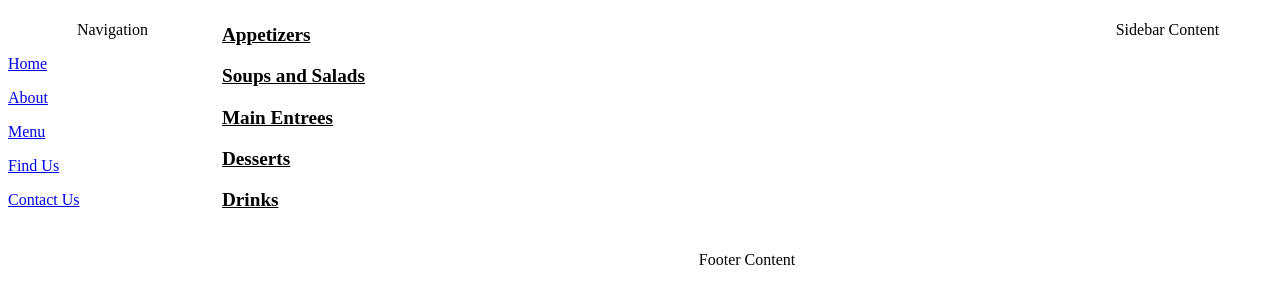
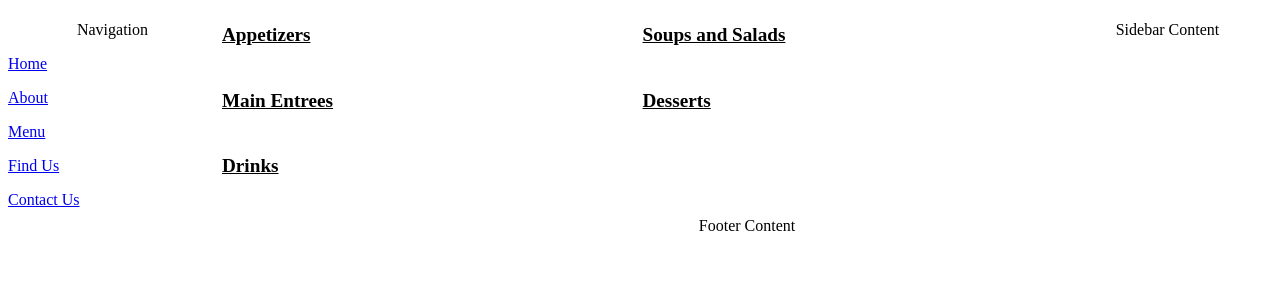
Before and after one commit to CalebUhouse/Web-Design-Group-Project, a PHP site: page /Menu.html in a window 1280 px wide. Shown: the part 58-362 px from the top of the page. Run offline with PHP 8.4, Linux system fonts and the light colour scheme.

Commit message:
Update Restaurant.css

```diff
--- a/Restaurant.css
+++ b/Restaurant.css
@@ -42,7 +42,7 @@ footer
     grid-area: footer;
 }
 
-menu
+.menu
 {
     display: grid;
     grid-template-columns: 1fr 1fr;
```
